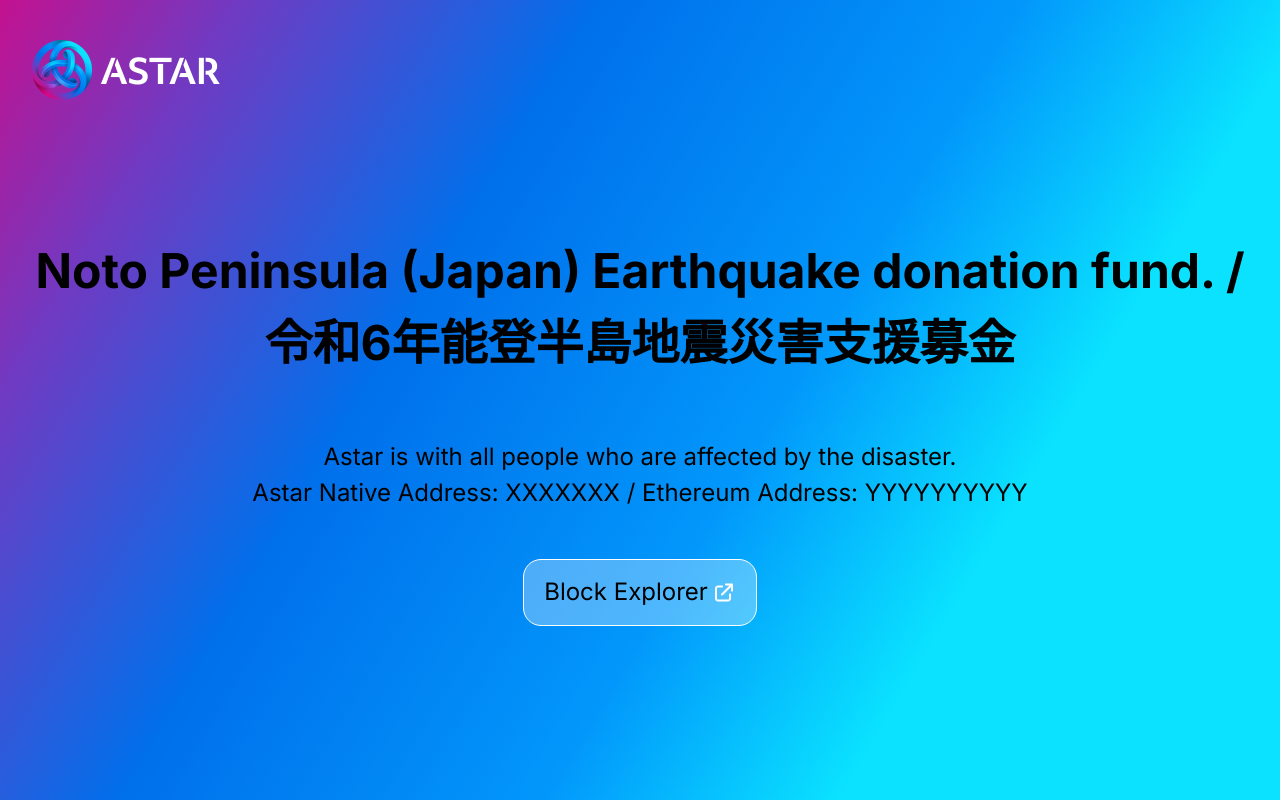
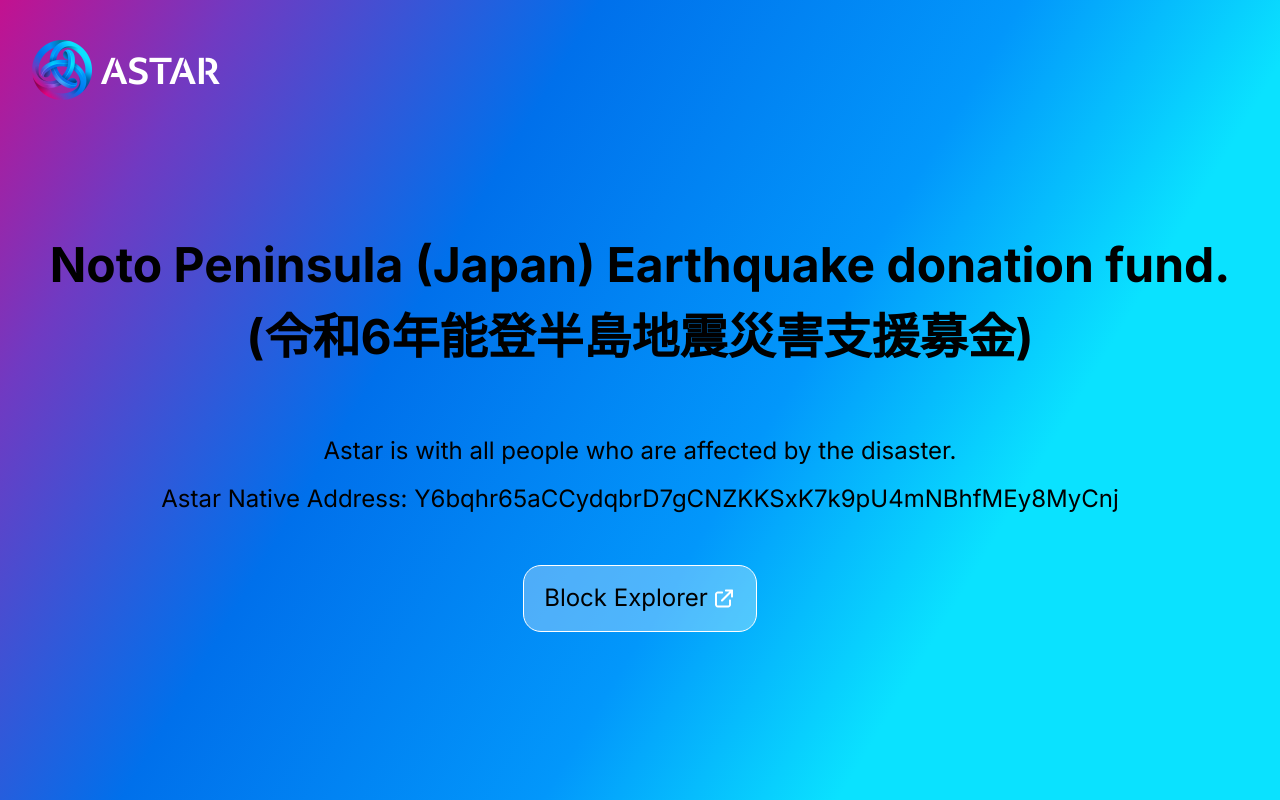
Before and after one commit to StartaleLabs/startale-donation, a Next.js app in the folder app/: page / in a window 1280 px wide. Built offline with nearby package versions, Linux system fonts and the light colour scheme.

Commit message:
fix style

```diff
--- a/app/src/pages/index.tsx
+++ b/app/src/pages/index.tsx
@@ -25,13 +25,16 @@
       <div className="flex-1 grid place-items-center">
         <div>
           <h1 className="text-3xl md:text-5xl font-bold text-center break-words !leading-[1.5]">
-            Noto Peninsula (Japan) Earthquake donation fund. /
-            令和6年能登半島地震災害支援募金
+            Noto Peninsula (Japan) Earthquake donation fund.
+            <br />
+            (令和6年能登半島地震災害支援募金)
           </h1>
           <p className="mt-[60px] text-center text-[20px] md:text-[24px]">
             Astar is with all people who are affected by the disaster. <br />
-            Astar Native Address: XXXXXXX / <br className="md:hidden" />{" "}
-            Ethereum Address: YYYYYYYYYY
+          </p>
+          <p className="mt-[12px] text-center text-[20px] md:text-[24px]">
+            Astar Native Address:
+            Y6bqhr65aCCydqbrD7gCNZKKSxK7k9pU4mNBhfMEy8MyCnj
           </p>
           <div className="mt-12 flex justify-center">
             <Link
```
